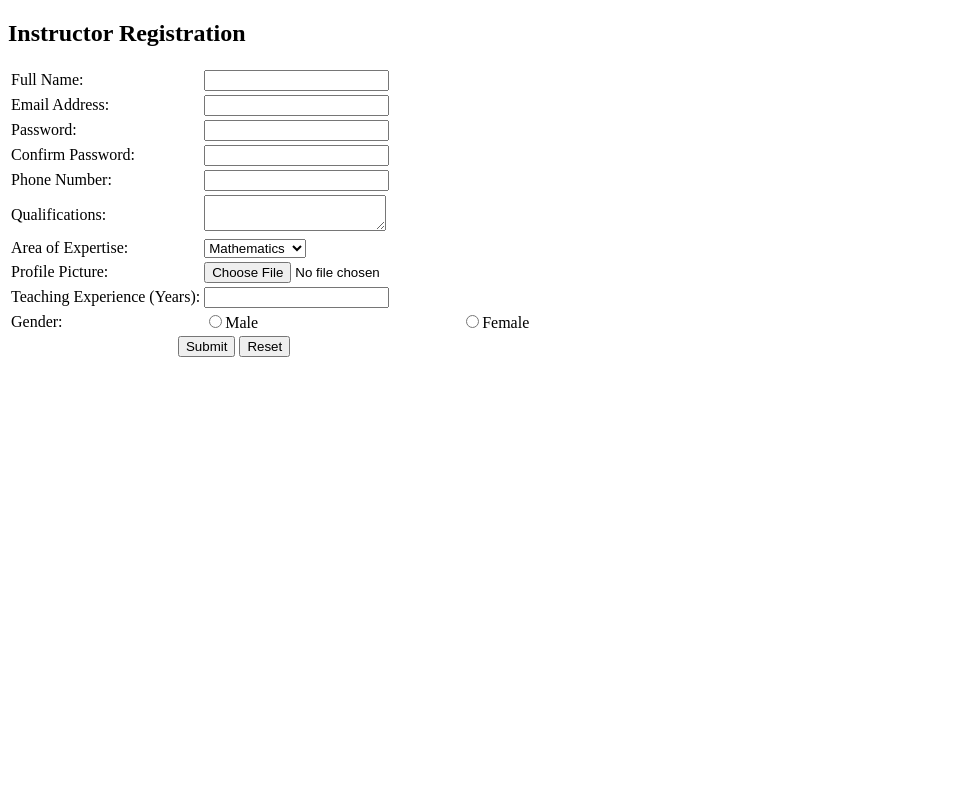
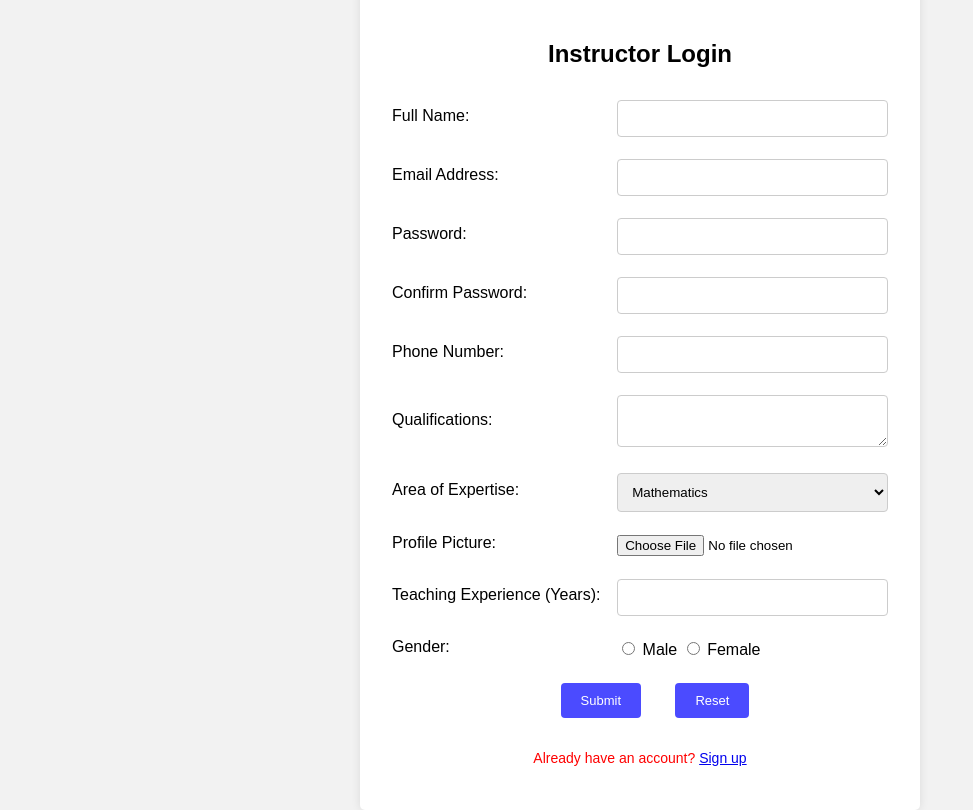
Before and after one commit to SAIFUL-SIFAT/Online-Learning-Management-System, a PHP site: page /signup.php in a window 1280 px wide. Shown: the whole page, without its empty margins (0-973 px from the left). Before the commit the page ends 357 px from the top, so only its background shows below. Run offline with PHP 8.4, Linux system fonts and the light colour scheme.

Commit message:
signup page design added

```diff
--- /dev/null
+++ b/assets/css/instructor/signup.css
@@ -0,0 +1,90 @@
+body {
+    font-family: Arial, sans-serif;
+    background-color: #f2f2f2;
+    display: flex;
+    justify-content: center;
+    align-items: center;
+    height: 100vh;
+    margin: 0;
+}
+
+.registration-container {
+    background-color: white;
+    padding: 30px;
+    border-radius: 5px;
+    box-shadow: 0 0 10px rgba(0, 0, 0, 0.1);
+    width: 500px;
+}
+
+h2 {
+    text-align: center;
+    margin-bottom: 20px;
+}
+
+table {
+    width: 100%;
+}
+
+td {
+    padding: 10px 0;
+}
+
+label {
+    display: block;
+    margin-bottom: 5px;
+}
+
+input[type="text"],
+input[type="email"],
+input[type="password"],
+input[type="tel"],
+input[type="number"],
+textarea,
+select {
+    width: 100%;
+    padding: 10px;
+    border: 1px solid #ccc;
+    border-radius: 4px;
+    box-sizing: border-box;
+}
+
+.submit-btn,
+.reset-btn {
+    background-color: #4b4bff;
+    color: white;
+    padding: 10px 20px;
+    border: none;
+    border-radius: 4px;
+    cursor: pointer;
+    text-align: center;
+    font-size: 13px;
+    display: inline-block;
+
+    margin-bottom: 10px;
+    margin-left: 30px;
+
+}
+.btn-container{
+    /* to center the buttons */
+    justify-content: center;
+    text-align: center;
+
+}
+
+.submit-btn:hover,
+.reset-btn:hover {
+    background-color: #3737e6;
+    box-shadow: 0 4px 8px rgba(0, 0, 0, 0.2);
+    transform: scale(1.05);
+    transition: all 0.3s ease;
+}
+
+/* .reset-btn {
+    background-color: #f44336;
+} */
+p {
+    text-align: center;
+    color: red;
+    font-size: 14px;
+    margin-top: 10px;
+}
--- a/control/instructor/reg_control.php
+++ b/control/instructor/reg_control.php
@@ -9,7 +9,7 @@
 <?php
 error_reporting(E_ALL);
 ini_set('display_errors', 1);
-require '../model/instructor/db.php';
+require '../../model/instructor/db.php';
 
 $errors = [];
 
@@ -70,7 +70,7 @@ if ($_SERVER["REQUEST_METHOD"] == "POST") {
         $db = new myDB();
         $db->insertData($full_name, $email, $phone, $pass, $qualifications, $expertise, $T_experience,$gender);
 
-
+        header('location:../../view/instructor/login.php');
         echo "User data saved to the database.";
     } else {
         echo "<h2>Please correct the following errors:</h2>";
--- a/view/instructor/signup.php
+++ b/view/instructor/signup.php
@@ -1,16 +1,14 @@
-<!-- signup.php -->
-
 <!DOCTYPE html>
 <html lang="en">
 <head>
     <meta charset="UTF-8">
     <meta name="viewport" content="width=device-width, initial-scale=1.0">
     <title>Instructor Registration Page</title>
-   <!-- <link rel="stylesheet" href="styles.css">  Link to your CSS file -->
-
+    <link rel="stylesheet" href="../../assets/css/instructor/signup.css">
 </head>
 <body>
-    <h2>Instructor Registration</h2>
+    <div class="registration-container">
+        <h2>Instructor Login</h2>
         <form method="POST" action="../../control/instructor/reg_control.php" enctype="multipart/form-data">
             <table>
                 <tr>
@@ -48,7 +46,6 @@
                         </select>
                     </td>
                 </tr>
-
                 <tr>
                     <td><label for="profile_picture">Profile Picture:</label></td>
                     <td><input type="file" id="profile_picture" name="profile_picture" accept="image/*"></td>
@@ -57,25 +54,22 @@
                     <td><label for="T_experience">Teaching Experience (Years):</label></td>
                     <td><input type="number" id="T_experience" name="T_experience" required></td>
                 </tr>
-            <!-- <tr>
-                <td><label for="institution">Institution:</label></td>
-                <td><input type="text" id="institution" name="institution" required></td>
-            </tr> -->
-
                 <tr>
                     <td><label for="gender">Gender:</label></td>
-                <td><input type="radio" id="gender" name="gender" value="Male">Male</td>
-                <td><input type="radio" id="gender" name="gender" value="Female">Female</td>
-
+                    <td>
+                        <input type="radio" id="gender" name="gender" value="Male"> Male
+                        <input type="radio" id="gender" name="gender" value="Female"> Female
+                    </td>
                 </tr>
                 <tr>
-                <td colspan="2" style="text-align: center;">
-                    <input type="submit" value="Submit">
-                    <input type="reset" value="Reset">
+                    <td colspan="2" class="btn-container">
+                        <input type="submit" value="Submit" class="submit-btn">
+                        <input type="reset" value="Reset" class="reset-btn">
                     </td>
                 </tr>
             </table>
         </form>
-
+        <p>Already have an account? <a href="../instructor/login.php">Sign up</a></p>
+    </div>
 </body>
 </html>
```
Lines whose indentation alone changed are shown as unchanged.
